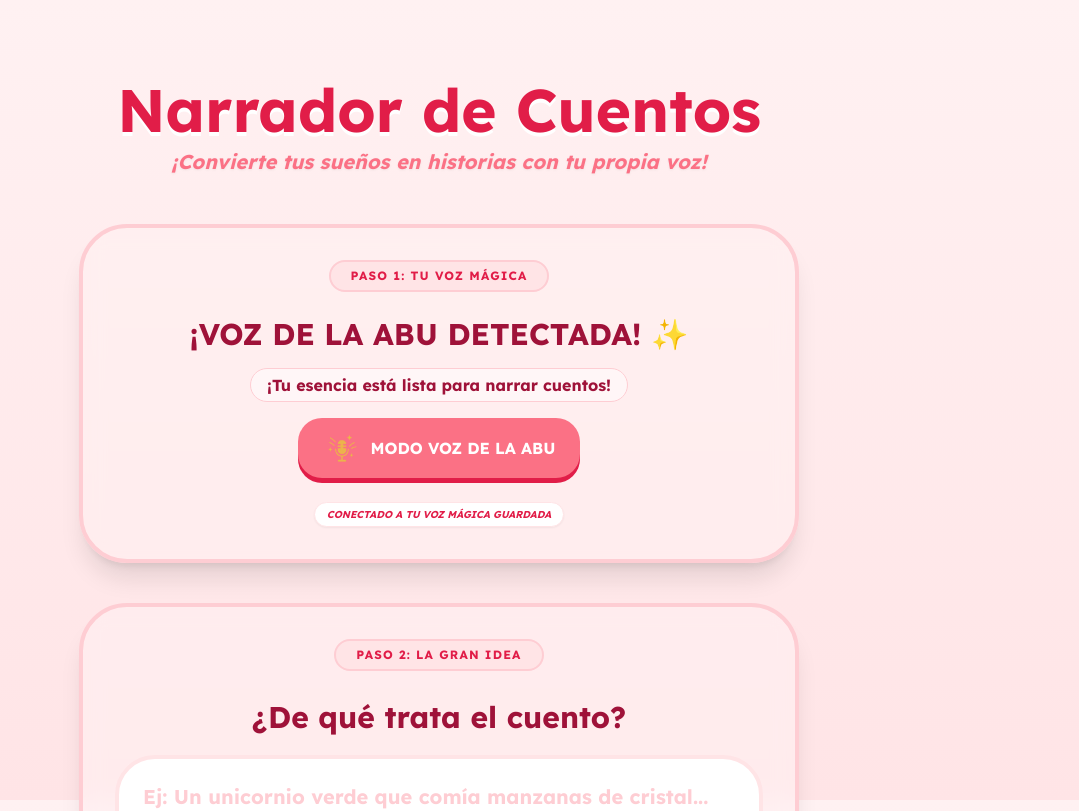
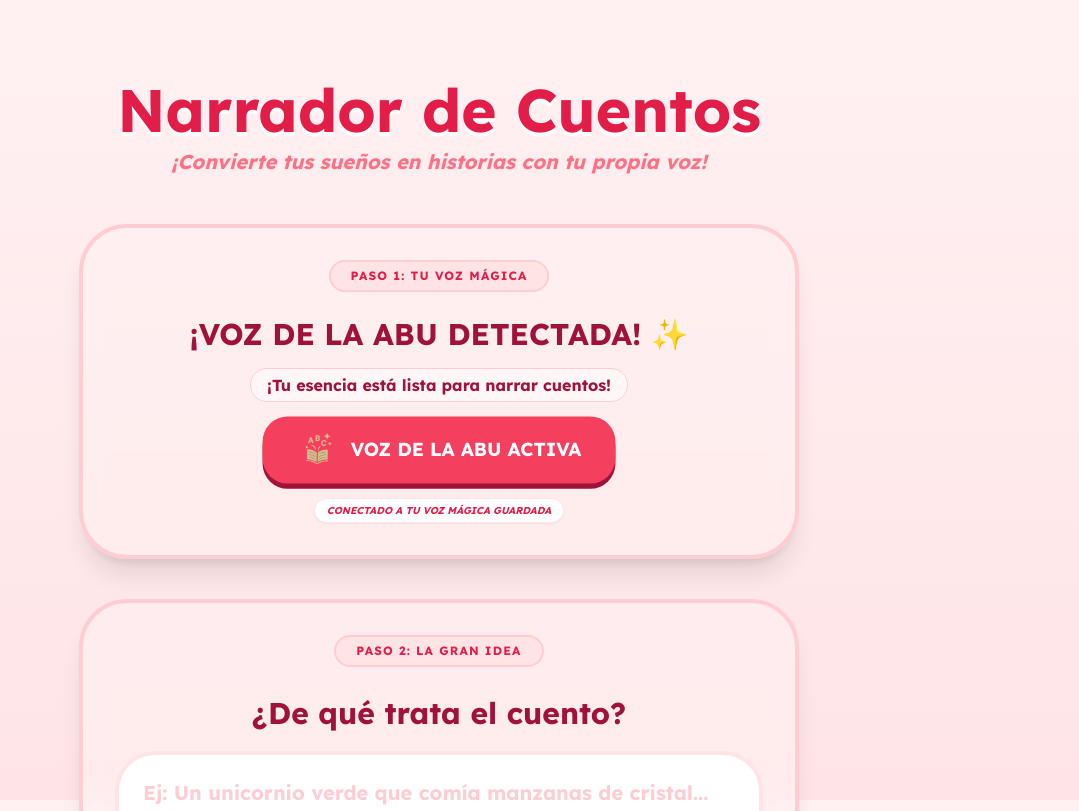
Before and after one commit to VCGraphicDesign/Narrador-de-Cuentos, a React (Vite) app: page / in a window 1280 px wide. Shown: the top 811 px of the page, without its empty margins (201-1280 px from the left). Built offline with nearby package versions, Linux system fonts and the light colour scheme; no server answers.

Commit message:
UI: Replaced recording button with static status badge for stored voice mode.

```diff
--- a/App.tsx
+++ b/App.tsx
@@ -103,6 +103,21 @@ const VoiceProfileSection: React.FC<{
           !error && <p className="text-rose-400 text-sm font-bold">Graba un saludo corto para que aprenda a hablar como tú.</p>
         )}
 
+        {profile?.id === 'STORED_VOICE_MODE' ? (
+          <div className="flex flex-col items-center">
+            <div className="flex items-center justify-center gap-3 px-8 py-3 rounded-[1.5rem] bg-rose-500 text-white font-black shadow-[0_5px_0_rgb(159,18,57)] scale-105">
+              <img
+                src="/book.png"
+                className="w-10 h-10 object-contain animate-float"
+                alt="Libro Mágico"
+              />
+              <span className="text-lg">VOZ DE LA ABU ACTIVA</span>
+            </div>
+            <p className="text-rose-600 text-[10px] font-black uppercase mt-4 bg-white px-3 py-1 rounded-full shadow-sm border border-rose-100 italic">
+              Conectado a tu voz mágica guardada
+            </p>
+          </div>
+        ) : (
           <button
             onClick={isRecording ? stopRecording : startRecording}
             disabled={isCreatingProfile && !isRecording}
@@ -114,12 +129,8 @@ const VoiceProfileSection: React.FC<{
               className={`w-10 h-10 object-contain transition-transform ${isRecording ? 'scale-125' : 'group-hover:rotate-12'}`}
               alt="Microfono"
             />
-          {isRecording ? "¡LISTO!" : profile?.id === 'STORED_VOICE_MODE' ? "MODO VOZ DE LA ABU" : profile ? "REHACER GRABACIÓN" : "GRABAR MI VOZ"}
+            {isRecording ? "¡LISTO!" : profile ? "REHACER GRABACIÓN" : "GRABAR MI VOZ"}
           </button>
-        {profile?.id === 'STORED_VOICE_MODE' && (
-          <p className="text-rose-600 text-[10px] font-black uppercase mt-2 bg-white px-3 py-1 rounded-full shadow-sm border border-rose-100 italic">
-            Conectado a tu voz mágica guardada
-          </p>
         )}
       </div>
     </div>
```
Lines whose indentation alone changed are shown as unchanged.
